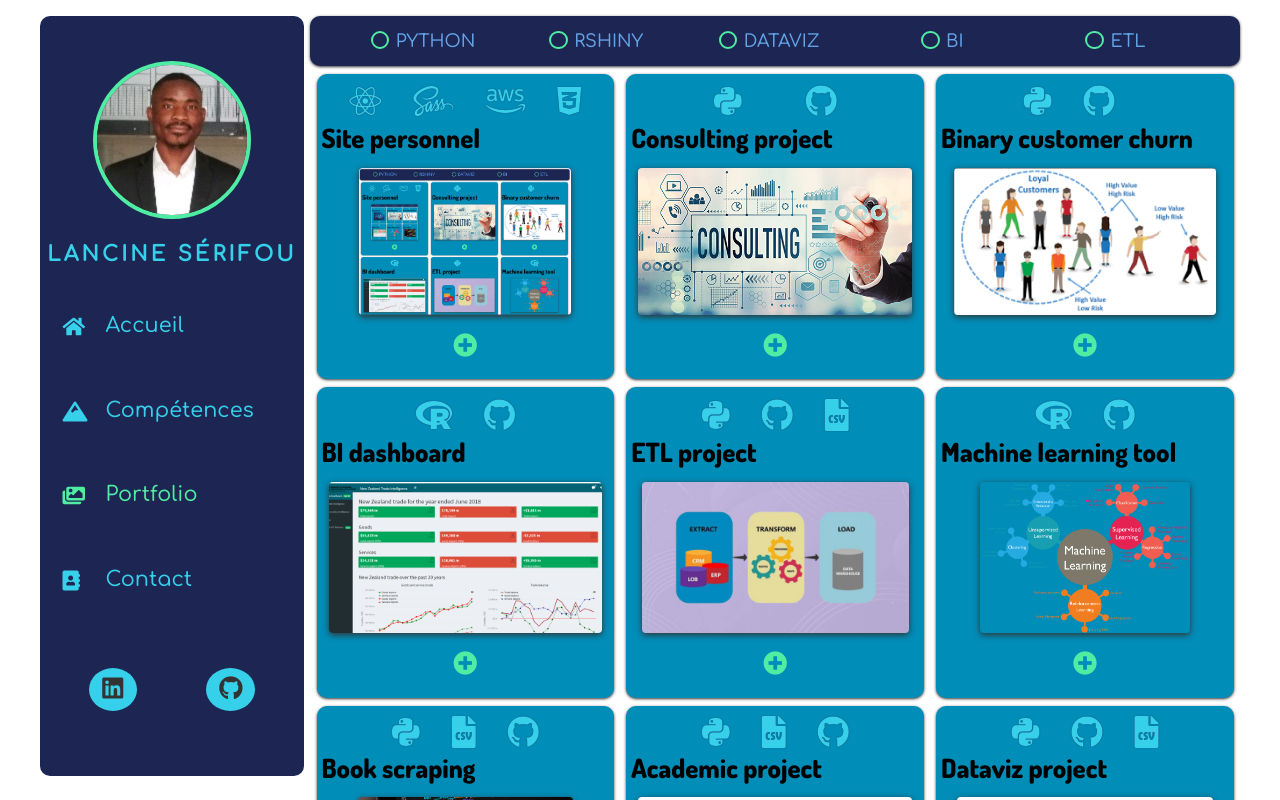
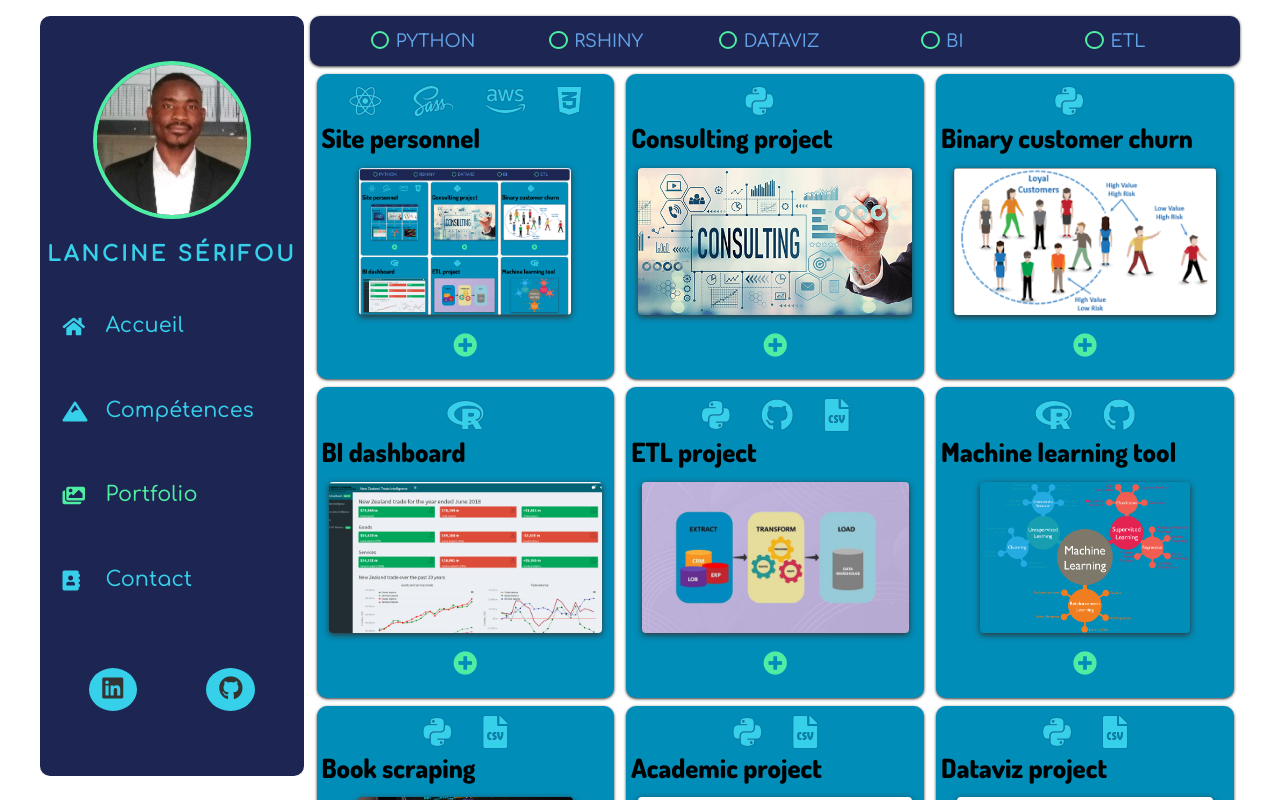
Before and after one commit to Lancin10/SITE-WEB, a React (Create React App) app: page /portfolio in a window 1280 px wide. Shown: the top 800 px of the page. Built offline with nearby package versions, Linux system fonts and the light colour scheme; some icons are missing; a web font is replaced by a local one.

Commit message:
Update portfolioData.js

```diff
--- a/src/data/portfolioData.js
+++ b/src/data/portfolioData.js
@@ -19,7 +19,7 @@ export const projectsData = [
     title: "Consulting project",
     date: "Mai 2020",
     languages: ["Spark", "Python"],
-    languagesIcons:["fab fa-python", "fab fa-jupyter", "fab fa-github"],
+    languagesIcons:["fab fa-python", "fab fa-jupyter"],
     python_packages: ["K-Means", "MlLib", "Vectors", "findspark", "SparkSession"],
     resume: "Il s'agit d'aider une grande entreprise technologique victime de piratages à identifier l'origine et le nombre de hackers. Heureusement, leurs ingénieurs légistes ont saisi des données précieuses sur les hacks, y compris des informations telles que l'heure de la session, les emplacements, la vitesse de frappe en wpm, etc. Ces données précieuses vont être explorées avec PySpark.",
     detail:"",
@@ -31,7 +31,7 @@ export const projectsData = [
     title: "Binary customer churn",
     date: "Juin 2021",
     languages: ["Pyspark", "Python"],
-    languagesIcons:["fab fa-python", "fab fa-github", ""],
+    languagesIcons:["fab fa-python", ""],
     resume:"Le projet consiste à aider une agence de marketing ayant de nombreux clients et utilisant son service pour produire des publicités pour les sites Web des clients.\n L'entreprise a remarqué qu'il y'a un peu de roulement de clients et souhaiterait avoir un modèle de machine learning qui l'aidera à prédire quels clients vont se désabonner.",
     detail:"",
     img: "./media/projet-L3.png",
@@ -42,7 +42,7 @@ export const projectsData = [
     title: "BI dashboard",
     date: "Juillet 2021",
     languages: ["RShiny", "BI", "Dataviz"],
-    languagesIcons:["fab fa-r-project", "fab fa-github"],
+    languagesIcons:["fab fa-r-project"],
     python_packages: ["Itertools"],
     resume: "Il s'agit de réaliser un outil de Business Intelligence afin d'aider le service client d'une société financière dans sa prise de décision.",
     detail:
@@ -82,7 +82,7 @@ export const projectsData = [
   title: "Book scraping",
   date: "Août 2021",
   languages: ["Python", "SCRAPING"],
-  languagesIcons:["fab fa-python", "fas fa-file-csv", "fab fa-github"],
+  languagesIcons:["fab fa-python", "fas fa-file-csv"],
   python_packages: ["requests", "BeautifoulSoup"],
   resume: "Le projet consiste à scraper une bibliothèque de 1000 livres répartis en catégories. Le programme doit créer un fichier csv par catégorie avec pour chaque livre, l'ensemble des données disponibles (prix, description, date, auteur,...). Enfin un dossier image par catégorie doit stocker ces images au nom du livre."
   ,
@@ -105,7 +105,7 @@ export const projectsData = [
     title: "Academic project",
     date: "Février 2019",
     languages: ["Python", "Dataviz"],
-    languagesIcons:["fab fa-python", "fas fa-file-csv", "fab fa-github"],
+    languagesIcons:["fab fa-python", "fas fa-file-csv"],
     python_packages: ["Pandas", "matplotlib", "Scikit-Learn", "Jupyter"],
     resume: "Il s'agit d'implémenter pour l'entreprise Safran, un modèle de machine learning qui doit permettre d'identifier les défauts géométriques dans un rouet de moteur d'avion.",
     detail:"",
@@ -118,7 +118,7 @@ export const projectsData = [
     title: "Dataviz project",
     date: "Juillet 2022",
     languages: ["Python", "Dataviz", "BI"],
-    languagesIcons:["fab fa-python", "fab fa-github", "fas fa-file-csv"],
+    languagesIcons:["fab fa-python", "fas fa-file-csv"],
     python_packages: ["Pandas", "Jupyter"],
         resume: "Il s'agit de réaliser la Datavisualisation sur différents jeux de données (économiques, assurance, santé...) en utilisant la bibliothèque Plotly de Python. Ce projet est réalisé sous Anaconda (Jupyter Notebook).",
     detail:"",
```
